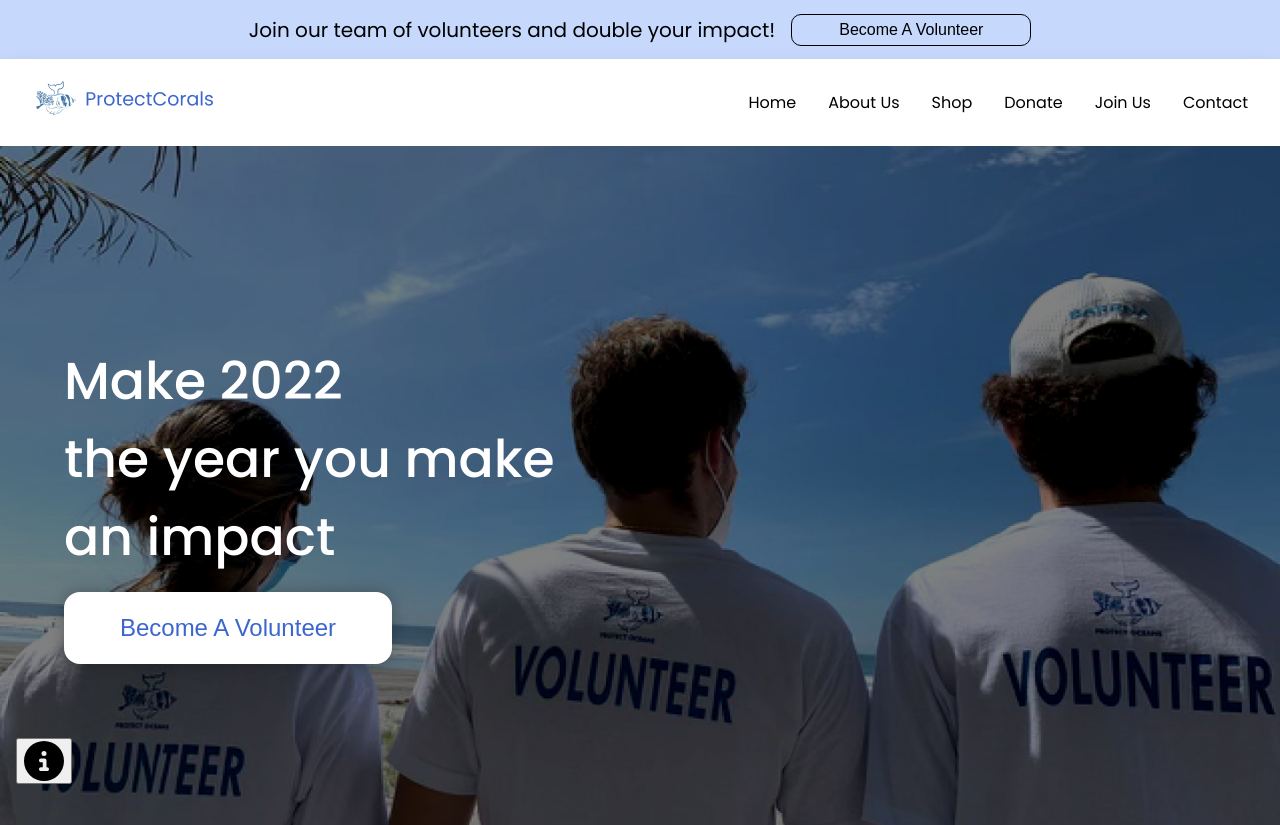
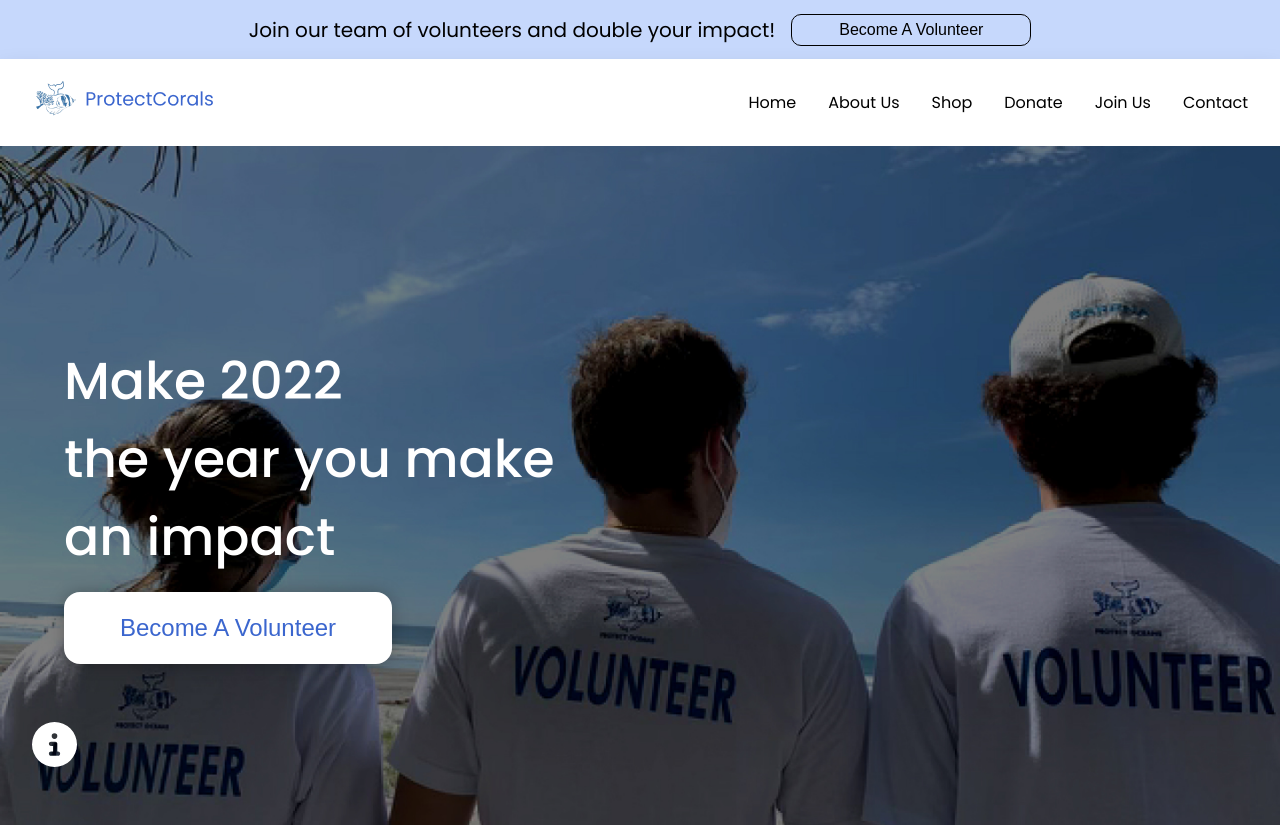
Before and after one commit to codeyStein/ProtectCorals, a Next.js app: page / in a window 1280 px wide. Built offline with nearby package versions, Linux system fonts and the light colour scheme.

Commit message:
Better Info BUtton Stylings

```diff
--- a/components/Info.js
+++ b/components/Info.js
@@ -1,13 +1,20 @@
 import React from "react"
+
 import { FontAwesomeIcon } from "@fortawesome/react-fontawesome";
 import {
   faCircleInfo
 } from "@fortawesome/free-solid-svg-icons";
 
+import Modal from "./Modal"
+
 export default function Info() {
   return (
     <div className="info">
-     <button className="info" onClick={console.log('clicked')}> <FontAwesomeIcon icon={faCircleInfo} style={{ fontSize: 40}}/> </button>
+     <a className="info" onClick={console.log('clicked')}> <FontAwesomeIcon icon={faCircleInfo} style={
+       {
+          fontSize: 45,
+        }
+       }/> </a>
     </div>
   )
 }
--- /dev/null
+++ b/components/Modal.js
@@ -0,0 +1,9 @@
+import React from "react"
+
+export default function Modal() {
+  return (
+    <div className="modal">
+
+    </div>
+  )
+}
--- a/styles/style.css
+++ b/styles/style.css
@@ -199,10 +199,16 @@ nav button {
   box-shadow: 0px 1rem 1.5rem var(--clr-translucent);
 }
 
-.info button {
+.info a {
+  color: #ffffff;
   position: absolute;
-  left: 1rem;
-  bottom: 1rem;
+  left: 2rem;
+  bottom: 2rem;
+
+  transition: 250ms cubic-bezier(0, 0, 0.5, 1);
+}
+.info a:hover,.info a:focus {
+  opacity: 0.8;
 }
 
 
```
